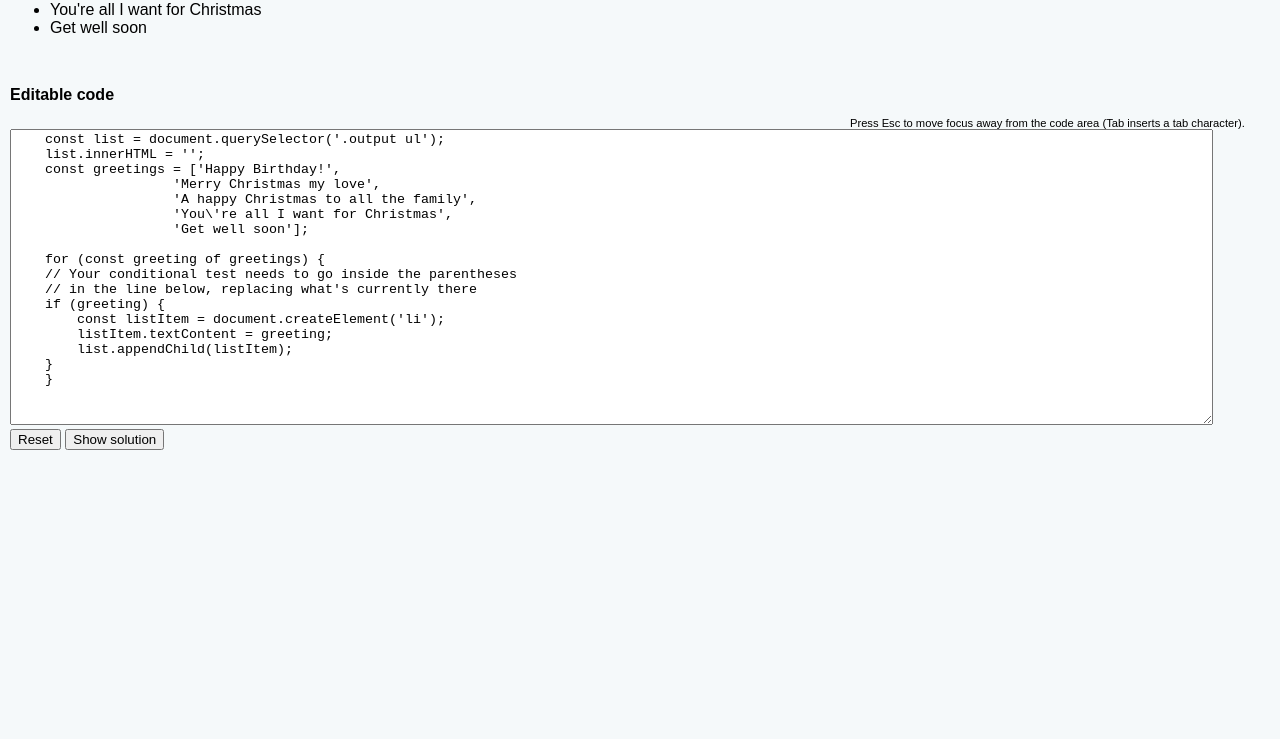
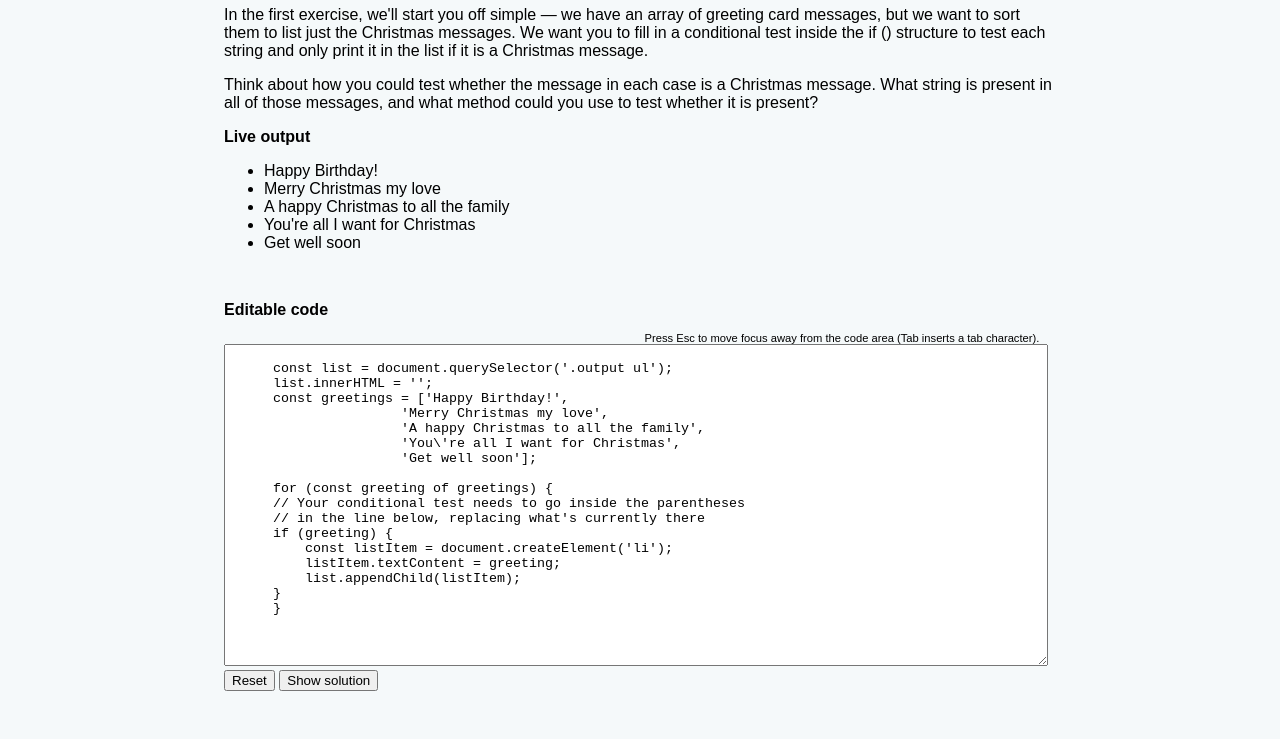
Before and after one commit to milhoanDesign/filtering_messages, a plain HTML site: page index.html in a window 1280 px wide. Shown: the part 100-839 px from the top of the page. Before the commit the page ends 800 px from the top, so only its background shows below. Drawn offline with Linux system fonts and the light colour scheme.

Commit message:
Added instructions to HTML

```diff
--- a/index.html
+++ b/index.html
@@ -7,7 +7,13 @@
     <link rel="stylesheet" href="style.css">
 </head>
 <body>
-        <h2>Live output</h2>
+    <h1>Instructions</h1>
+    <p>In the first exercise, we'll start you off simple — we have an array of greeting card messages, but we want to sort them to list just the Christmas messages. We want you to fill in a conditional test inside the if () structure to test each string and only print it in the list if it is a Christmas message.</p>
+
+    <p>Think about how you could test whether the message in each case is a Christmas message. What string is present in all of those messages, and what method could you use to test whether it is present?</p>
+
+    <h2>Live output</h2>
+
 
     <div class="output" style="min-height: 125px;">
     <ul></ul>
@@ -18,7 +24,7 @@
     Press Esc to move focus away from the code area (Tab inserts a tab character).
     </p>
 
-    <textarea id="code" class="playable-code" style="height: 290px; width: 95%">
+    <textarea id="code" class="playable-code">
     const list = document.querySelector('.output ul');
     list.innerHTML = '';
     const greetings = ['Happy Birthday!',
--- a/style.css
+++ b/style.css
@@ -16,6 +16,14 @@ html {
   }
 
   body {
-    margin: 10px;
+    width: 65%;
+    margin: 3rem auto;
     background: #f5f9fa;
   }
+
+  textarea  {
+    height: 100%;
+    min-height: 18rem;
+    width: 95%;
+    padding: 1rem;
+  }
```
